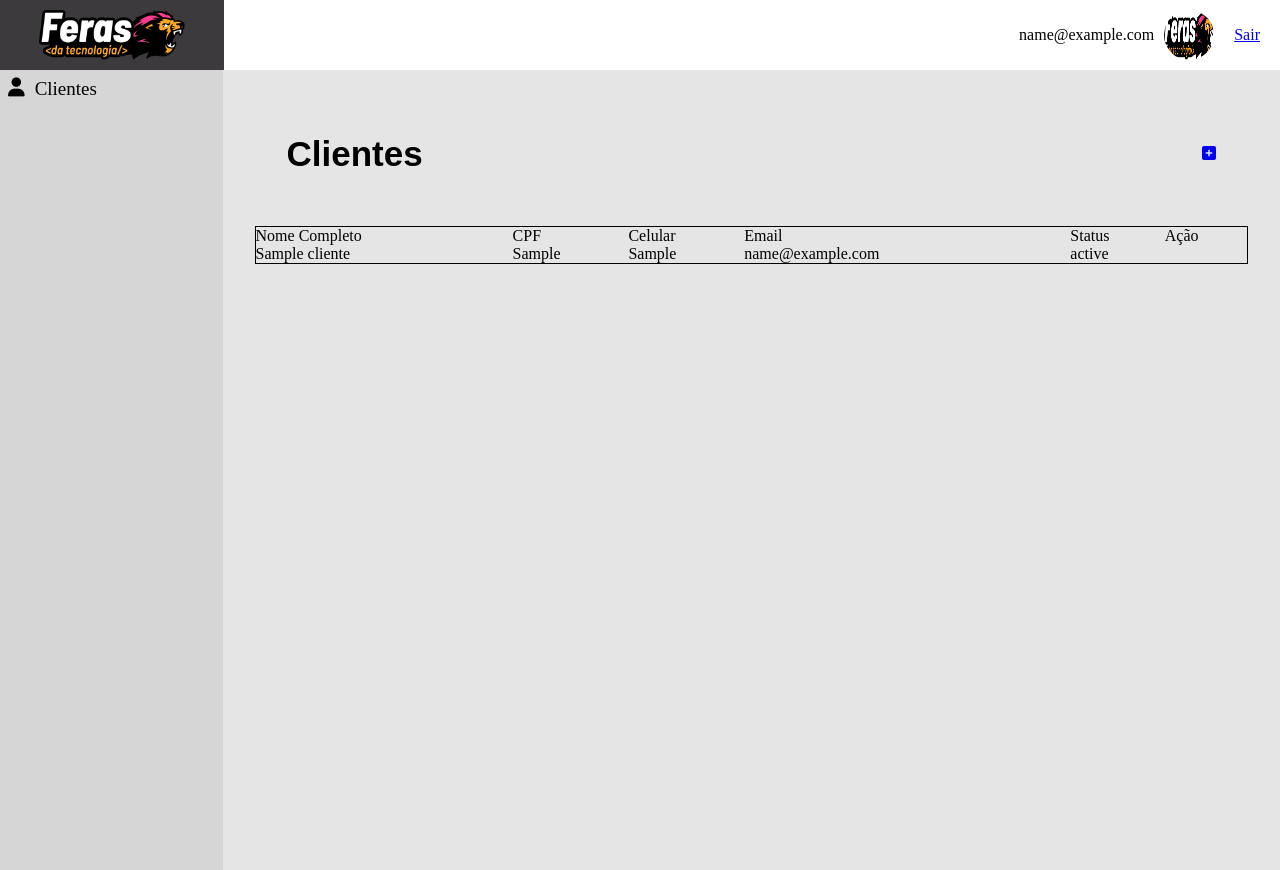
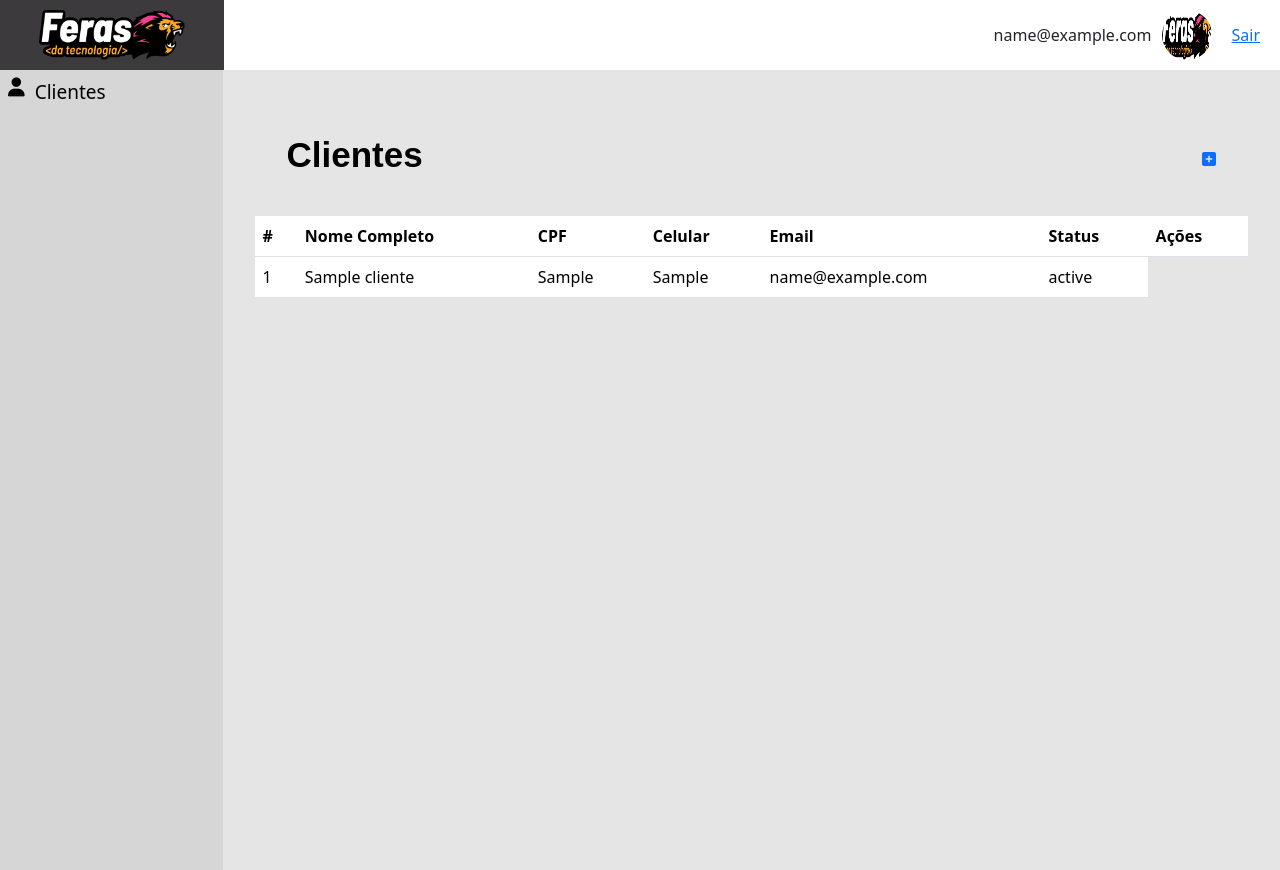
Before and after one commit to ygorp/Projeto_final_feras, a PHP site: page /pages/clientes.php in a window 1280 px wide. Run offline with PHP 8.4, Linux system fonts and the light colour scheme; the visitor is signed in with stand-in values (Sample User, id 1); tables that the repository leaves empty or names only in its code hold one stand-in row (values such as "Sample post").

Commit message:
atualizando o recebimento de dados e exibindo na tela

```diff
--- a/css/clientes.css
+++ b/css/clientes.css
@@ -88,16 +88,3 @@ main {
     background-color: transparent;
     cursor: pointer;
 }
-
-.estilo-tabela {
-    border-collapse: collapse;
-    width: 100%;
-    margin-top: 20px;
-    border: 1px solid #000000;
-    padding: 8px;
-    text-align: left;
-}
-
-.estilo-tabela button {
-    display: none;
-}
--- a/pages/clientes.php
+++ b/pages/clientes.php
@@ -8,6 +8,10 @@ if (!isset($_SESSION['usuario_email'])) {
 
 
 include("../database/db.php");
+include("../database/conn.php");
+
+$sql = "SELECT * FROM clientes ORDER BY idclientes DESC";
+$result = $conn->query($sql);
 
 ?>
 
@@ -19,6 +23,7 @@ include("../database/db.php");
     <meta name="viewport" content="width=device-width, initial-scale=1.0">
     <title>Clientes - Feras</title>
 
+    <link href="https://cdn.jsdelivr.net/npm/bootstrap@5.3.3/dist/css/bootstrap.min.css" rel="stylesheet" integrity="sha384-QWTKZyjpPEjISv5WaRU9OFeRpok6YctnYmDr5pNlyT2bRjXh0JMhjY6hW+ALEwIH" crossorigin="anonymous">
     <link rel="stylesheet" href="https://cdnjs.cloudflare.com/ajax/libs/font-awesome/6.5.1/css/all.min.css" integrity="sha512-DTOQO9RWCH3ppGqcWaEA1BIZOC6xxalwEsw9c2QQeAIftl+Vegovlnee1c9QX4TctnWMn13TZye+giMm8e2LwA==" crossorigin="anonymous" referrerpolicy="no-referrer" />
     <link rel="stylesheet" href="/css/clientes.css">
 
@@ -48,32 +53,36 @@ include("../database/db.php");
                 <a href="/pages/cad_clientes.php"><i class="fa-solid fa-square-plus"></i></a>
             </div>
 
-            <table class="estilo-tabela">
+            <div class="table_list">
+                <table class="table">
+                    <thead>
                         <tr>
-                    <td>Nome Completo</td>
-                    <td>CPF</td>
-                    <td>Celular</td>
-                    <td>Email</td>
-                    <td>Status</td>
-                    <td>Ação</td>
+                            <th scope="col">#</th>
+                            <th scope="col">Nome Completo</th>
+                            <th scope="col">CPF</th>
+                            <th scope="col">Celular</th>
+                            <th scope="col">Email</th>
+                            <th scope="col">Status</th>
+                            <th scope="col">Ações</th>
                         </tr>
-
+                    </thead>
+                    <tbody>
                         <?php
-                    // Exibe os usuários na tabela
-                    include("../database/conn.php");
-                    $sql = "SELECT * FROM clientes";
-                    $resultado = $conn->query($sql);
-                    while ($row = $resultado->fetch_assoc()) {
+                            while($user_data = mysqli_fetch_assoc($result))
+                            {
                                 echo "<tr>";
-                        echo "<td>{$row['nome']}</td>";
-                        echo "<td>{$row['cpf']}</td>";
-                        echo "<td>{$row['celular']}</td>";
-                        echo "<td>{$row['email']}</td>";
-                        echo "<td>{$row['status']}</td>";
+                                echo "<td>".$user_data['idclientes']."</td>";
+                                echo "<td>".$user_data['nome']."</td>";
+                                echo "<td>".$user_data['cpf']."</td>";
+                                echo "<td>".$user_data['celular']."</td>";
+                                echo "<td>".$user_data['email']."</td>";
+                                echo "<td>".$user_data['status']."</td>";
                                 echo "</tr>";
                             }
                         ?>
+                    </tbody>
                 </table>
+            </div>
         </div>
     </main>
 </body>
```
Lines whose indentation alone changed are shown as unchanged.
